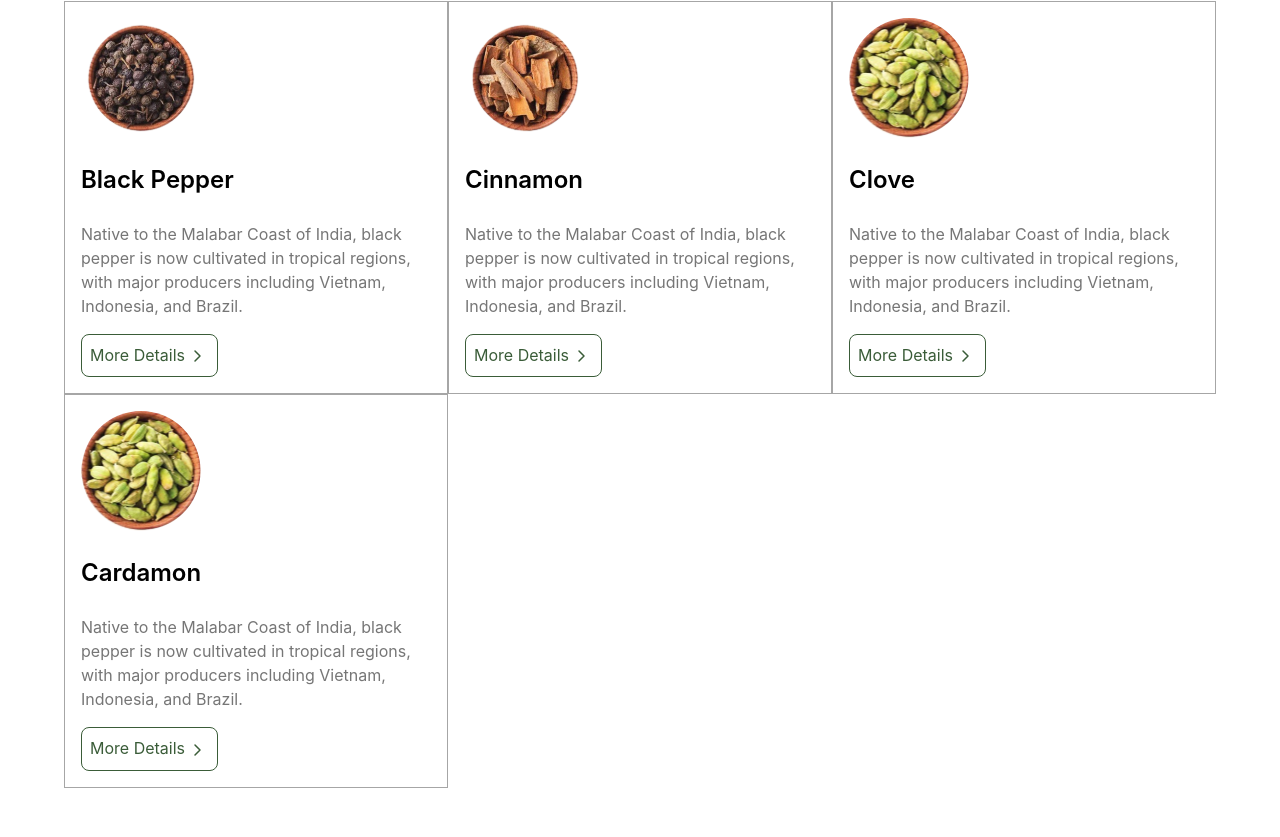
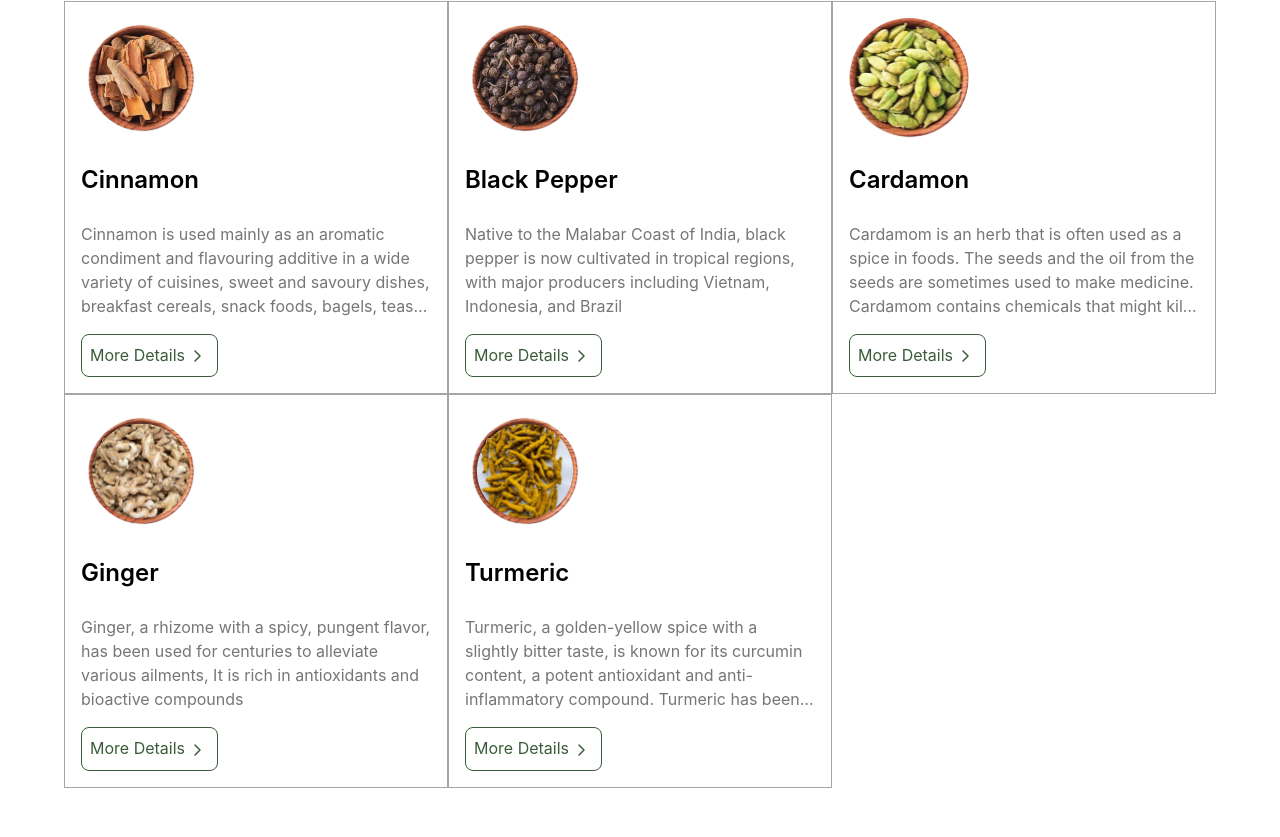
Before and after one commit to sai-kiran77/kokospices, a React (Create React App) app: page / in a window 1280 px wide. Shown: the part 2623-3460 px from the top of the page. Built offline with nearby package versions, Linux system fonts and the light colour scheme.

Commit message:
few improvements

```diff
--- a/src/components/Product.jsx
+++ b/src/components/Product.jsx
@@ -9,8 +9,8 @@ function Product(props) {
     <div className="product-card">
       <img height={120} width={120} src={props.image} alt={props.title} />
       <div className="product-title">{props.title}</div>
-      <div className="product-desc">{props.desc}</div>
-      <Link className="link" to="/contact">
+      <div className="product-desc ellipsis-text-clamp-4" title={props.desc}>{props.desc}</div>
+      <Link className="link mt-auto" to="/contact">
         <button className="more-details-btn">
           <span>More Details</span>
           <img src={rightArrowIcon} alt="Right Arrow" />
--- a/src/components/Product.scss
+++ b/src/components/Product.scss
@@ -25,4 +25,13 @@
         color: #3A5C38;
         cursor: pointer;
     }
+
+    .ellipsis-text-clamp-4 {
+        display: -webkit-box;
+        -webkit-line-clamp: 4;
+        -webkit-box-orient: vertical;
+        overflow: hidden;
+        text-overflow: ellipsis;
+    }
+
 }
--- a/src/pages/Home.jsx
+++ b/src/pages/Home.jsx
@@ -8,6 +8,8 @@ import pepperProduct from "../assets/product-pepper.svg";
 import cinnamonProduct from "../assets/product-cinnamon.svg";
 import cinnamon from "../assets/cinnamon.svg";
 import cardamonProduct from "../assets/cardamon-product.svg";
+import turmeric from "../assets/turmeric.svg";
+import ginger from "../assets/ginger.svg";
 import processingImg1 from "../assets/processing-step-placeholder1.svg";
 import processingImg2 from "../assets/processing-step-placeholder2.svg";
 import processingStep1 from "../assets/processing-step-1.svg";
@@ -20,24 +22,29 @@ import { Link } from 'react-router-dom';
 
 const ourProducts = [
   {
+    image: cinnamonProduct,
+    desc: "Cinnamon is used mainly as an aromatic condiment and flavouring additive in a wide variety of cuisines, sweet and savoury dishes, breakfast cereals, snack foods, bagels, teas, hot chocolate and traditional foods",
+    title: "Cinnamon",
+  },
+  {
     image: pepperProduct,
-    desc: "Native to the Malabar Coast of India, black pepper is now cultivated in tropical regions, with major producers including Vietnam, Indonesia, and Brazil.",
+    desc: "Native to the Malabar Coast of India, black pepper is now cultivated in tropical regions, with major producers including Vietnam, Indonesia, and Brazil",
     title: "Black Pepper",
   },
   {
-    image: cinnamonProduct,
-    desc: "Native to the Malabar Coast of India, black pepper is now cultivated in tropical regions, with major producers including Vietnam, Indonesia, and Brazil.",
-    title: "Cinnamon",
+    image: cardamonProduct,
+    desc: "Cardamom is an herb that is often used as a spice in foods. The seeds and the oil from the seeds are sometimes used to make medicine. Cardamom contains chemicals that might kill some bacteria, reduce swelling, and help the immune system",
+    title: "Cardamon",
   },
   {
-    image: cardamonProduct,
-    desc: "Native to the Malabar Coast of India, black pepper is now cultivated in tropical regions, with major producers including Vietnam, Indonesia, and Brazil.",
-    title: "Clove",
+    image: ginger,
+    desc: "Ginger, a rhizome with a spicy, pungent flavor, has been used for centuries to alleviate various ailments, It is rich in antioxidants and bioactive compounds",
+    title: "Ginger",
   },
   {
-    image: cardamonProduct,
-    desc: "Native to the Malabar Coast of India, black pepper is now cultivated in tropical regions, with major producers including Vietnam, Indonesia, and Brazil.",
-    title: "Cardamon",
+    image: turmeric,
+    desc: "Turmeric, a golden-yellow spice with a slightly bitter taste, is known for its curcumin content, a potent antioxidant and anti-inflammatory compound. Turmeric has been linked to numerous health benefits",
+    title: "Turmeric",
   },
 ];
 
```
Also changed, not shown: src/assets/ginger.svg (added), src/assets/turmeric.svg (added).
